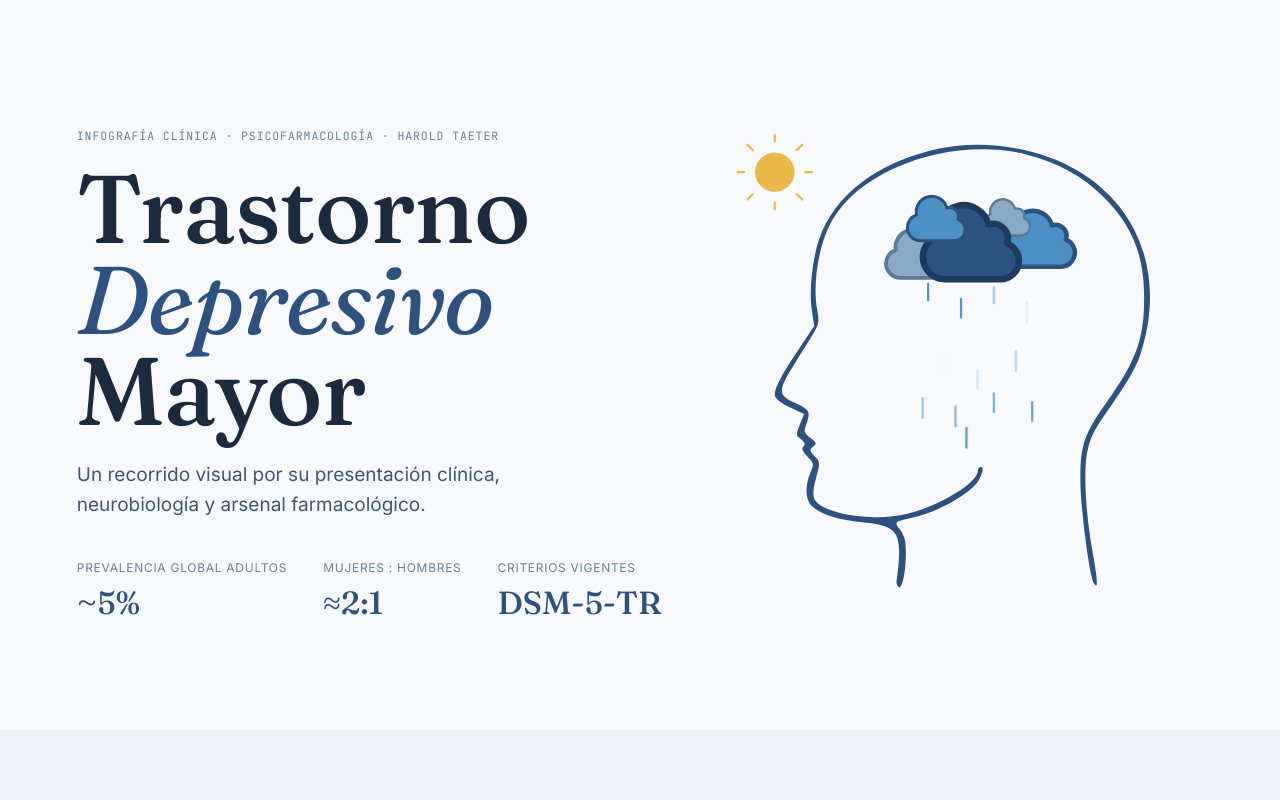
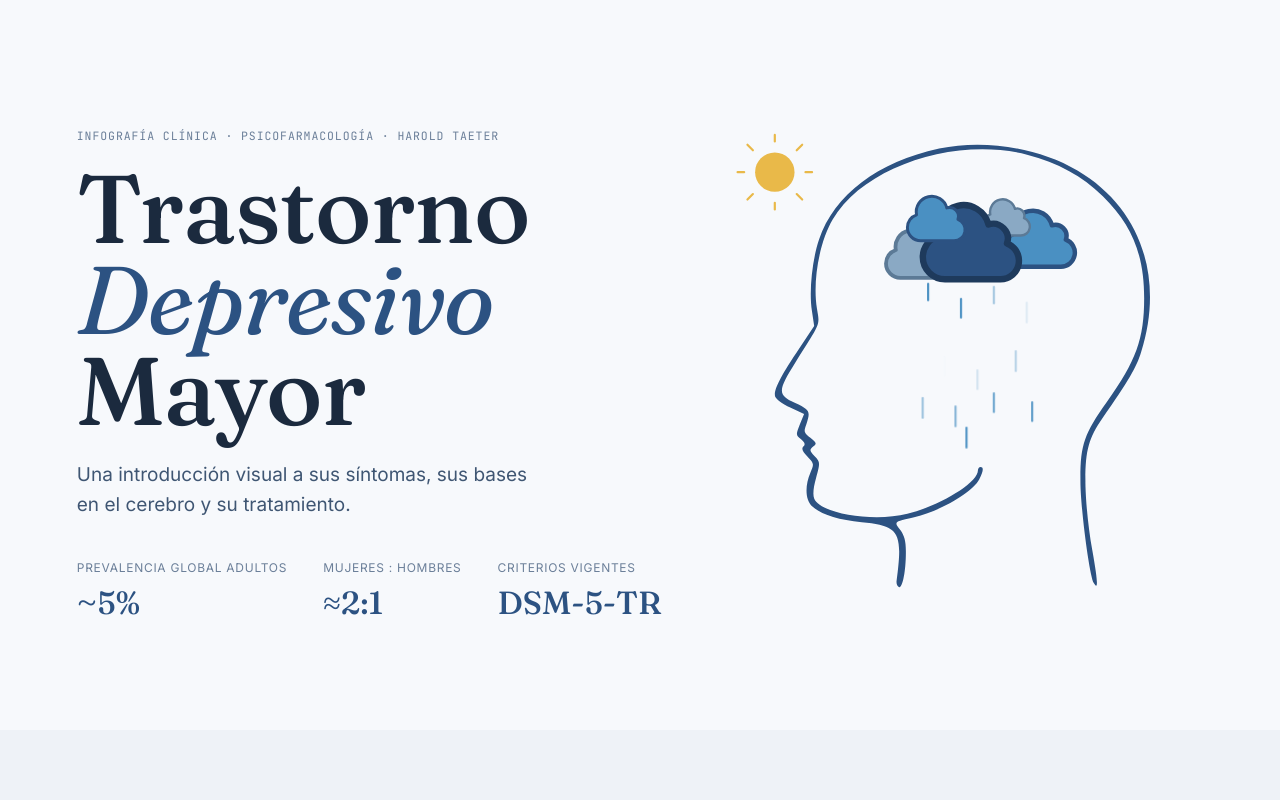
Before and after one commit to HaroldTaeter/farmacologia-tdm, a plain HTML site: page index.html in a window 1280 px wide. Shown: the top 800 px of the page. Drawn offline with nearby package versions, Linux system fonts and the light colour scheme.

Commit message:
minor change

```diff
--- a/index.html
+++ b/index.html
@@ -28,7 +28,7 @@
         Mayor
       </h1>
       <p class="lede">
-        Un recorrido visual por su presentación clínica, neurobiología y arsenal farmacológico.
+        Una introducción visual a sus síntomas, sus bases en el cerebro y su tratamiento.
       </p>
       <div class="hero-meta">
         <div><span class="lbl">prevalencia global adultos</span><span class="num">~5%</span></div>
```
